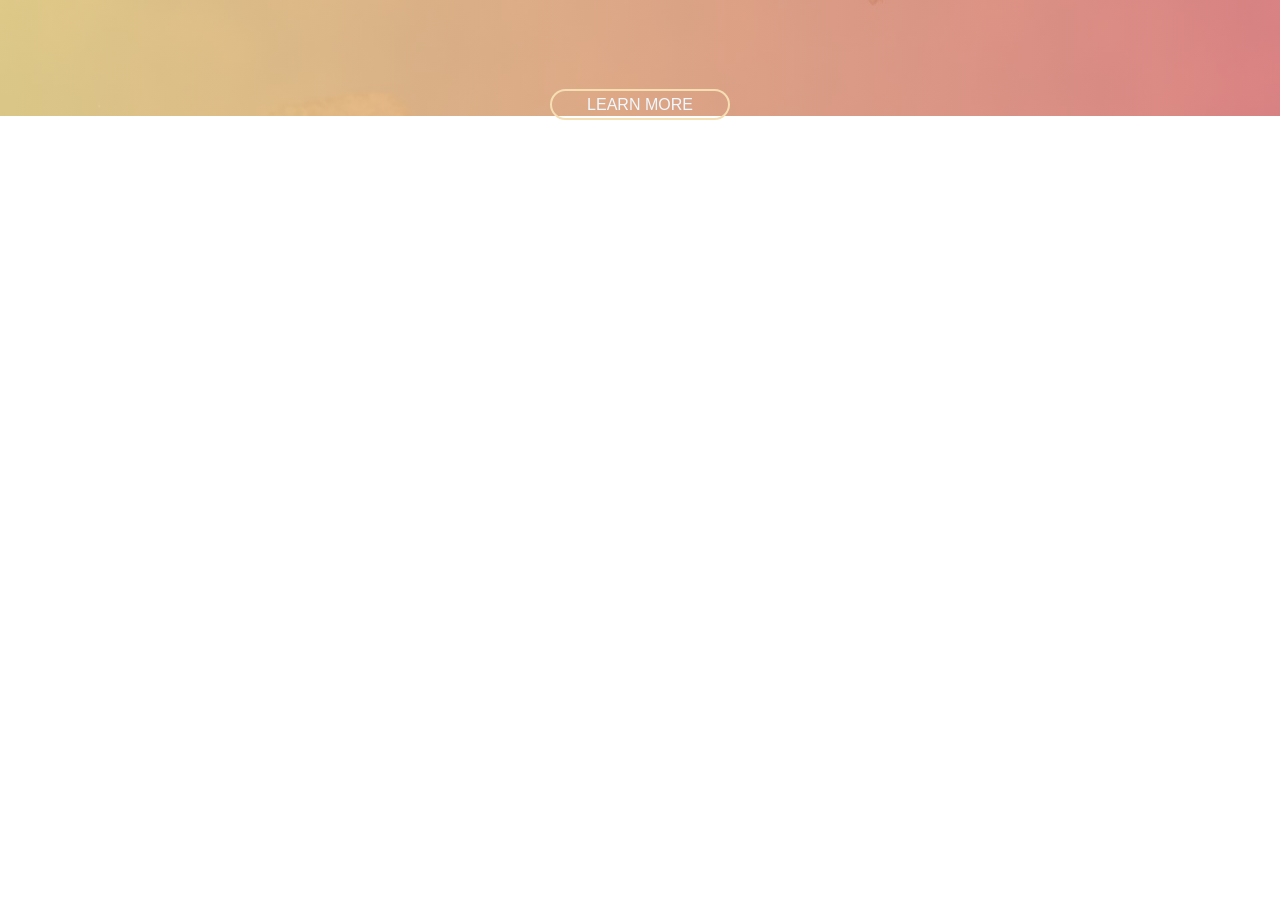
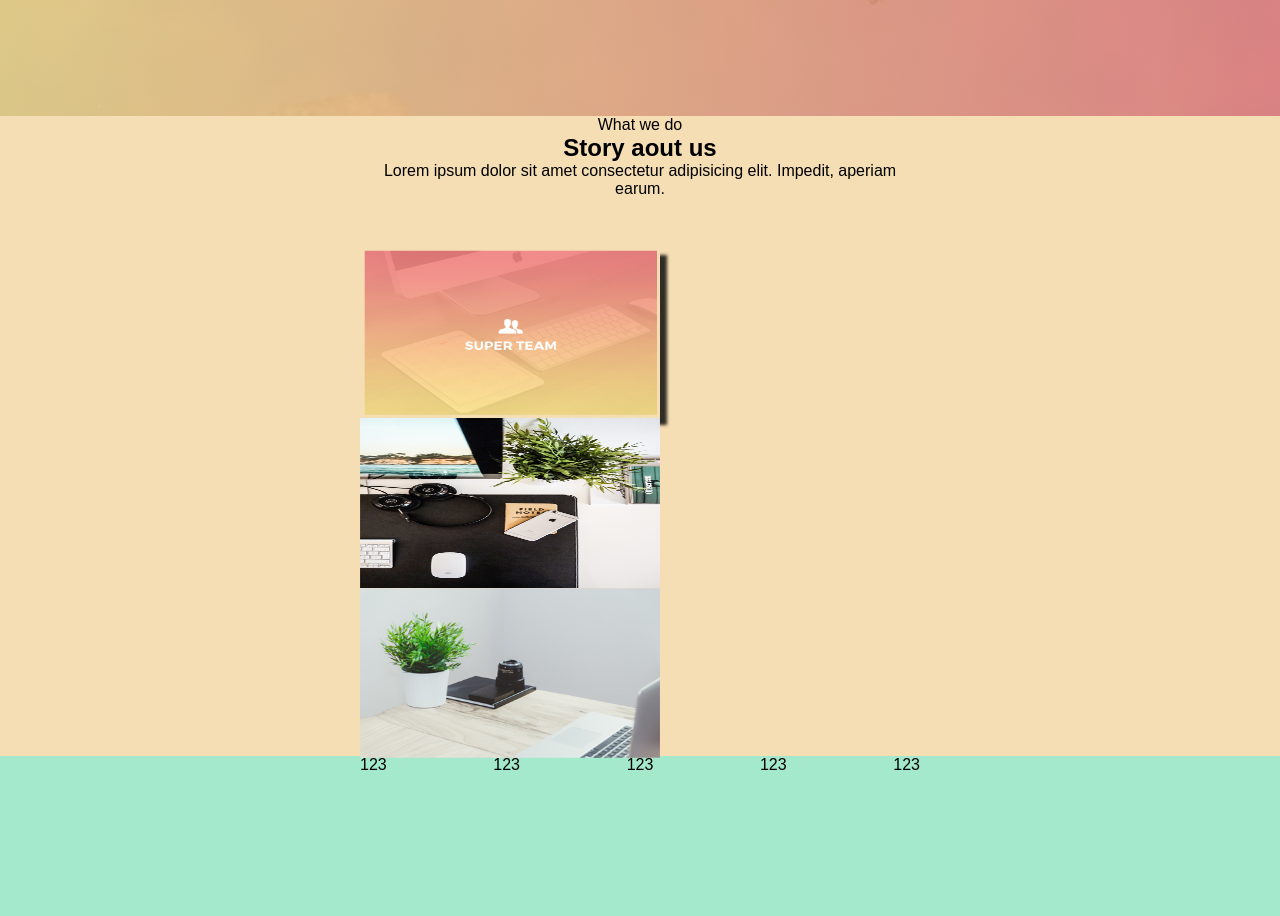
Before and after one commit to PavelNeiman/elevenlay, a plain HTML site: page index.html in a window 1280 px wide. Shown: the part 684-1600 px from the top of the page. Before the commit the page ends 804 px from the top, so only its background shows below. Drawn offline with Linux system fonts and the light colour scheme; a web font is replaced by a local one.

Commit message:
information__section

```diff
--- a/index.html
+++ b/index.html
@@ -40,7 +40,54 @@
 
     </header>
 
-    <main class="main"></main>
+    <main class="main">
+        <section class="about">
+            <div class="wrapper">
+                <p class="we">What we do</p>
+                <h2>Story aout us</h2>
+                <p class="lorem__text">Lorem ipsum dolor sit amet consectetur adipisicing elit. Impedit, aperiam earum.</p>
+
+                <div class="about__cards">
+                    <img src="img/USERS.png" alt="" class="about__img swadow">
+                    <img src="img/phones.png" alt="" class="about__img">
+                    <img src="img/mac.png" alt="" class="about__img">
+                </div>
+
+
+            </div>
+        </section>
+        <section class="numbers__section">
+            <div class="wrapper">
+                <div class="about_inf">
+                        <div class="inf__cards">
+                            <p class="numbers">123</p>
+                            <br>
+                            <p class="ing__discription"></p>
+                        </div>
+                        <div class="inf__cards">
+                            <p class="numbers">123</p>
+                            <br>
+                            <p class="ing__discription"></p>
+                        </div>
+                        <div class="inf__cards">
+                            <p class="numbers">123</p>
+                            <br>
+                            <p class="ing__discription"></p>
+                        </div>
+                        <div class="inf__cards">
+                            <p class="numbers">123</p>
+                            <br>
+                            <p class="ing__discription"></p>
+                        </div>
+                        <div class="inf__cards">
+                            <p class="numbers">123</p>
+                            <br>
+                            <p class="ing__discription"></p>
+                        </div>
+                    </div>
+                </div>
+        </section>
+    </main>
 
     <footer class="footer"></footer>
 
--- a/main.css
+++ b/main.css
@@ -1,4 +1,4 @@
-body{
+*{
     padding: 0;
     margin: 0;
     font-family: 'Fahkwang', sans-serif;
@@ -15,6 +15,7 @@ body{
 
 .wrapper{
    margin: 0px 360px;
+   text-align: center;
 }
 
 .navigation__items{
@@ -61,7 +62,7 @@ p.logo{
 .promo{
     text-align: center;
     color: white;
-
+    padding-top: 60px;
 
 }
 
@@ -83,4 +84,49 @@ h1{
 .welcome{
     font-size: 110px;
     text-transform: uppercase;
+    padding: 50px 0px 80px 0px;
 }
+
+/* about section */
+.about{
+    background-color:wheat;
+    height: 80vh;
+}
+
+
+.about__cards{
+    display:flex;
+    flex-flow: row wrap;
+    margin: 50px 0px;
+    justify-content: space-between;
+
+}
+.about__cards>img{
+    height: 170px;
+    width: 300px;
+    overflow: hidden;
+}
+
+.swadow{
+    box-shadow: 7px 7px 3px rgba(0,0,0,0.8);
+}
+
+.about_inf{
+    display:flex;
+    font-family: row wrap;
+    justify-content: space-between;
+
+}
+
+
+/* nembers section */
+.numbers__section{
+    height: 20vh;
+    background-color: rgba(30,200,130, 0.4);
+
+
+}
+
+.inf__cards{
+    color: #000;
+}
```
Also changed, not shown: img/USERS.png (added), img/mac.png (added), img/phones.png (added).
